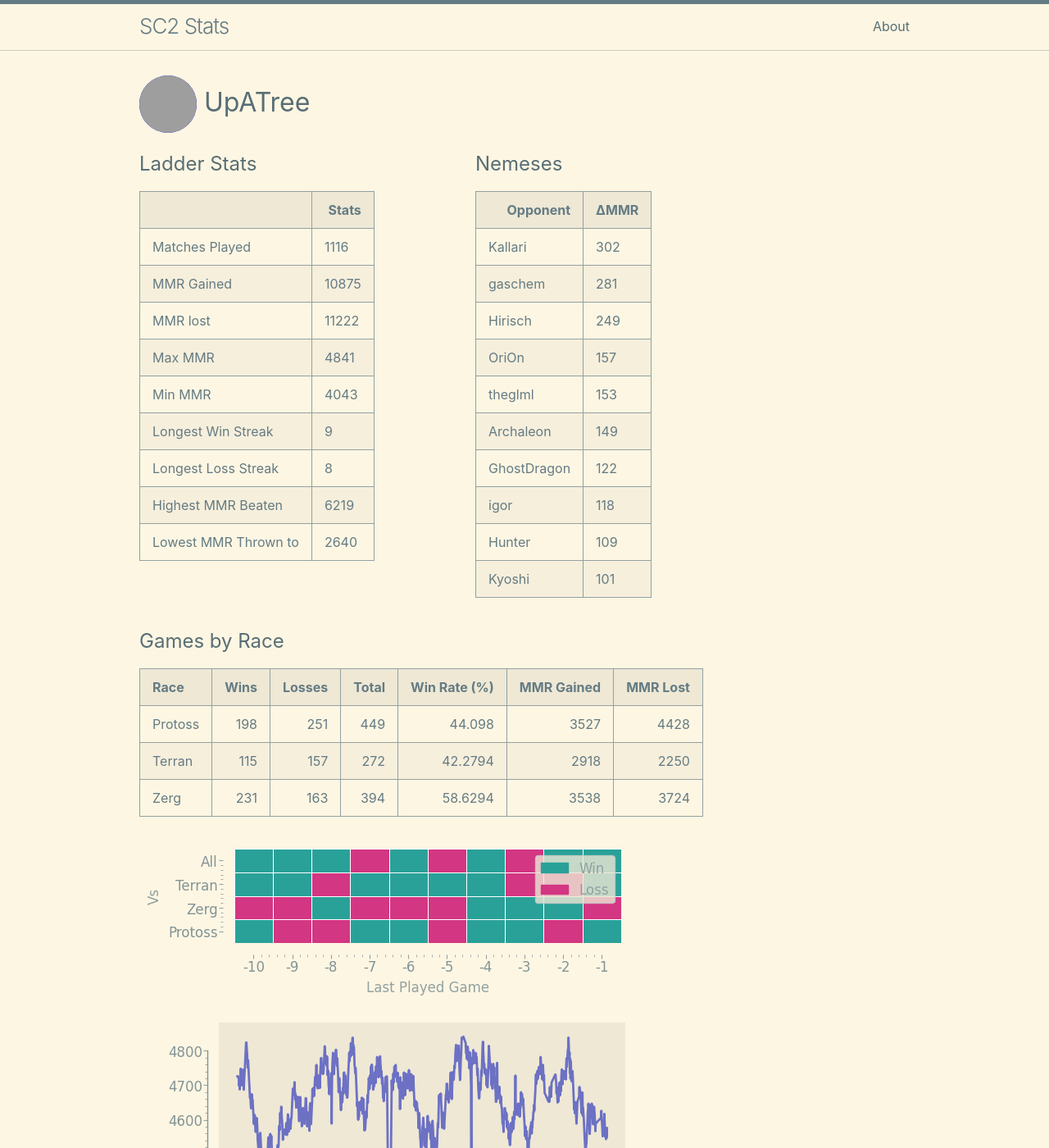
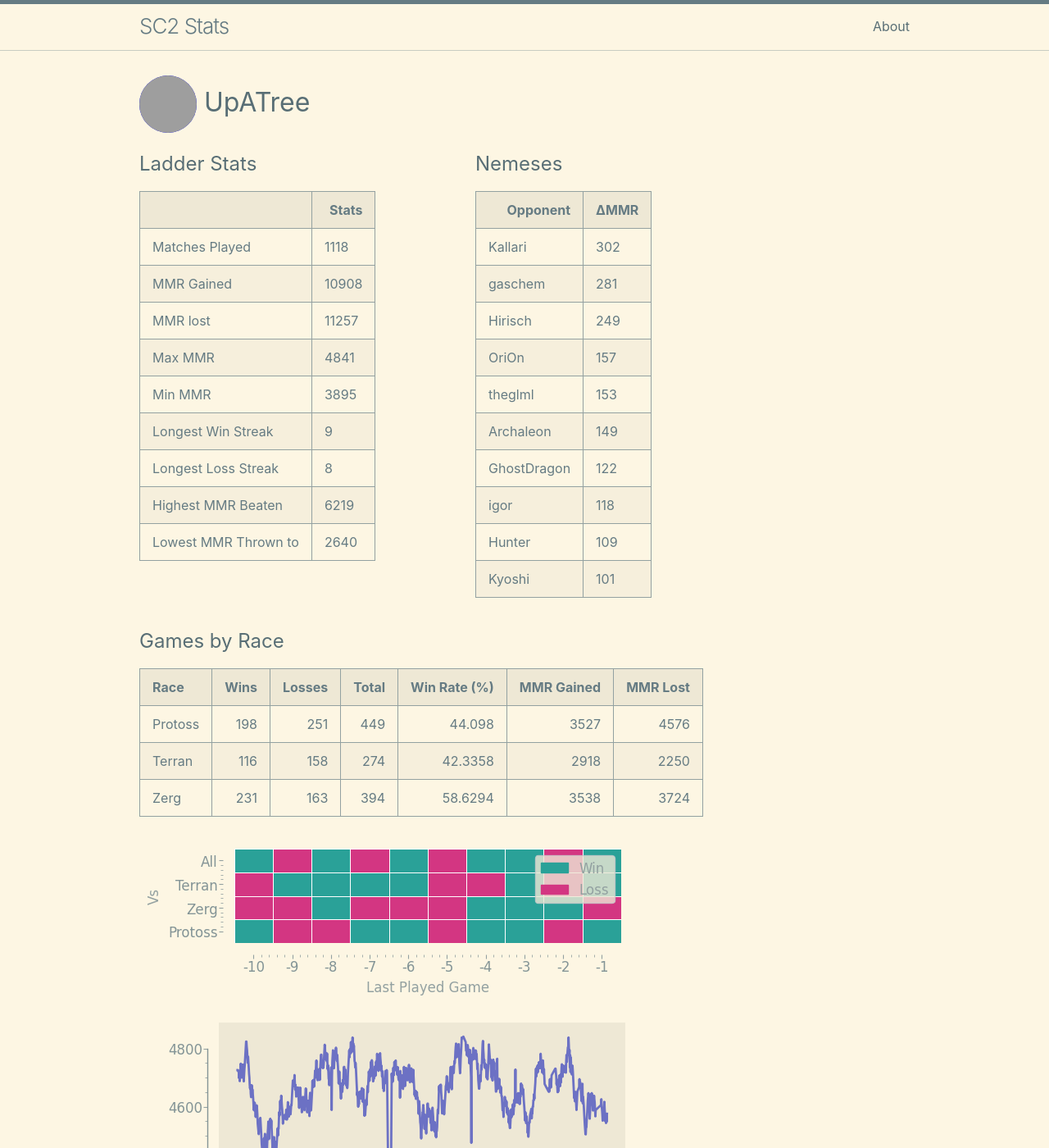
Before and after one commit to kylermurphy/UpATree, a Jekyll site: the page built from docs/index.md, in a window 1280 px wide and 1400 px high. Shown: the whole window at 82% size. Built offline with Jekyll 4.4.1, drawn with Linux system fonts in a browser that asks for light colours; grey boxes are pictures that could not be loaded.

Commit message:
running on push

```diff
--- a/docs/index.md
+++ b/docs/index.md
@@ -18,15 +18,15 @@ layout: home
   <tbody>
     <tr>
       <td>Matches Played</td>
-      <td>1116</td>
+      <td>1118</td>
     </tr>
     <tr>
       <td>MMR Gained</td>
-      <td>10875</td>
+      <td>10908</td>
     </tr>
     <tr>
       <td>MMR lost</td>
-      <td>11222</td>
+      <td>11257</td>
     </tr>
     <tr>
       <td>Max MMR</td>
@@ -34,7 +34,7 @@ layout: home
     </tr>
     <tr>
       <td>Min MMR</td>
-      <td>4043</td>
+      <td>3895</td>
     </tr>
     <tr>
       <td>Longest Win Streak</td>
@@ -114,8 +114,8 @@ layout: home
 
 | Race    |   Wins |   Losses |   Total |   Win Rate (%) |   MMR Gained |   MMR Lost |
 |:--------|-------:|---------:|--------:|---------------:|-------------:|-----------:|
-| Protoss |    198 |      251 |     449 |        44.098  |         3527 |       4428 |
-| Terran  |    115 |      157 |     272 |        42.2794 |         2918 |       2250 |
+| Protoss |    198 |      251 |     449 |        44.098  |         3527 |       4576 |
+| Terran  |    116 |      158 |     274 |        42.3358 |         2918 |       2250 |
 | Zerg    |    231 |      163 |     394 |        58.6294 |         3538 |       3724 |
 
 ![Games by Race](./assets/gm_hist.png)
--- a/log.txt
+++ b/log.txt
@@ -333,3 +333,4 @@ Writing a log file 2025-03-07 19:17:41.
 Writing a log file 2025-03-07 19:30:17.
 Writing a log file 2025-03-07 19:48:16.
 Writing a log file 2025-03-07 20:23:54.
+Writing a log file 2025-03-07 20:48:23.
```
Also changed, not shown: docs/assets/MMR.png, docs/assets/daily.png, docs/assets/gm_hist.png, docs/assets/r_wrt.png, 1 other file.
